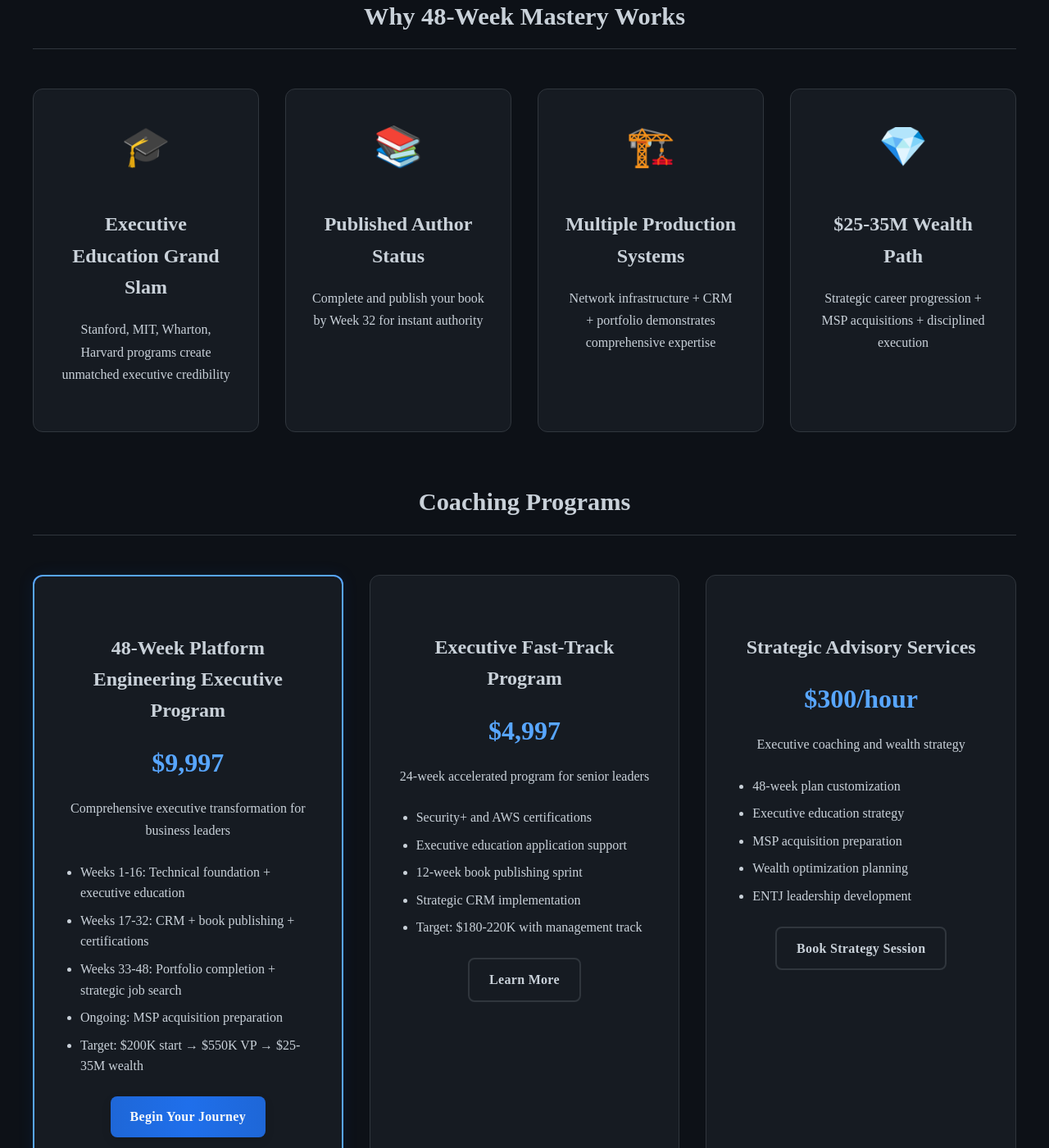
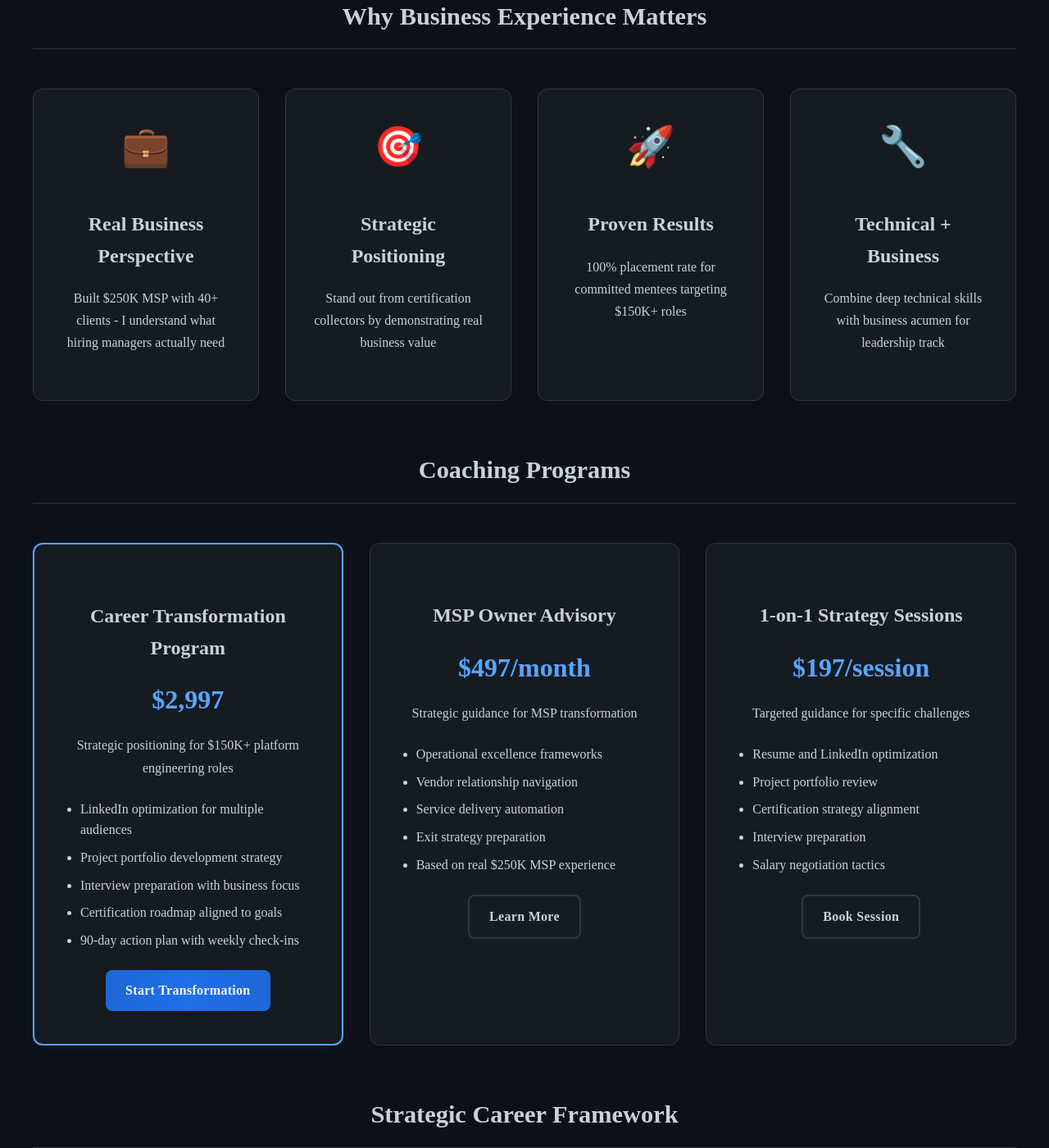
Before and after one commit to joshuamichaelhall/joshuamichaelhall.github.io, a Jekyll site: the page built from pages/coaching.md, in a window 1280 px wide and 1400 px high, scrolled down 636 px. Shown: the whole window at 82% size. Built offline with Jekyll 4.4.1, drawn with Linux system fonts in a browser that asks for light colours; nearby versions of some CDN libraries; some of the changed text lies outside the part shown.

Commit message:
Update website to reflect new LinkedIn positioning strategy
Key changes:
- Homepage: Emphasize 'Platform Engineer → Engineering Leader' progression with MSP founder credentials (K business)
- About: Reframe TimothyTek story positively, highlight vendor management expertise and path to leadership
- Portfolio: Update projects to emphasize Kubernetes home lab (not CRM), network security as current focus
- Coaching: Subtle career acceleration signals, helping engineers reach K+
- Contact: Update professional services to reflect business acumen
- Certifications: Strategic approach emphasizing business ROI over credential collecting

Positioning for multiple audiences:
- Primary: Platform engineering recruiters
- Secondary: Engineers seeking coaching (K+ target)
- Tertiary: MSP owners/industry connections

Battle-tested business leader transitioning to platform engineering, not just another certification seeker.

```diff
--- a/pages/about.md
+++ b/pages/about.md
@@ -7,15 +7,15 @@ permalink: /about/
 # About Me
 
 <div class="content-section with-divider">
-  <p>Former business owner transitioning to platform engineering through hands-on projects and focused learning. Currently implementing Phase 1 network security infrastructure while building Kubernetes expertise through daily study (CKA target: March 2025). Honest approach: 5 active certifications, real projects, and contract-to-hire readiness.</p>
+  <p>Platform engineer with a unique story: Former MSP owner who built TimothyTek to $250K revenue serving 40+ clients before executing a clean exit. Now combining hard-won business acumen with deep technical expertise to create exceptional value in platform engineering and leadership roles.</p>
 
-  <p><strong>Current Status:</strong> Maintaining 5 active certifications (Google AI Essentials, Google Project Management, CompTIA A+, Project+, Cloud Essentials+). Other certifications expired and will be renewed as needed for specific roles. Focus on certifications that directly support platform engineering goals.</p>
+  <p><strong>The TimothyTek Story:</strong> Built a successful MSP from scratch, navigating complex vendor relationships and learning invaluable lessons about integrity, contract negotiation, and maintaining trust under pressure. The business reached $250K annual revenue with 40+ clients before I executed an integrity-first exit that protected all stakeholders. These battle-tested business skills now enhance my technical capabilities.</p>
 
-  <p><strong>Business Background:</strong> Founded and operated technology services company for 5+ years. Managed P&L, led teams, and handled enterprise deployments. Now transitioning this business experience into technical platform engineering roles.</p>
+  <p><strong>Current Technical Focus:</strong> Implementing enterprise-grade network security infrastructure with pfSense while maintaining 3+ hours daily Kubernetes practice for CKA (March 2025). Not just studying - building real production patterns that demonstrate platform engineering excellence.</p>
 
-  <p><strong>Active Projects:</strong> Phase 1 network security infrastructure with pfSense (current), CRM implementation (upcoming), and platform engineering portfolio development. Daily Kubernetes study routine with hands-on labs and practice clusters.</p>
+  <p><strong>Helping Others Succeed:</strong> Passionate about helping engineers reach $150K+ compensation through strategic skill development and positioning. My unique perspective from building a business provides insights most technical coaches lack. Free consultations available for serious professionals ready to transform their careers.</p>
 
-  <p><strong>48-Week Journey:</strong> Structured platform engineering preparation through Missouri LLC. Building real projects while maintaining consulting availability. Contract-to-hire preferred for mutual evaluation period. Target: Platform Engineer roles with path to technical leadership.</p>
+  <p><strong>Seeking:</strong> Contract-to-hire platform engineering roles with clear path to leadership. Interested in organizations that value business acumen alongside technical excellence. Geographic flexibility with $150-180K initial target and proven ability to deliver exceptional ROI.</p>
 </div>
 
 <div class="content-section with-divider">
@@ -66,20 +66,20 @@ permalink: /about/
   <h2>Business Background & Current Projects</h2>
   <div class="expertise-grid">
     <div class="expertise-item">
-      <h3>Business Ownership</h3>
-      <p>Founded and operated technology services business for 5+ years. Managed P&L, vendor relationships, and client projects.</p>
+      <h3>MSP Founder Success</h3>
+      <p>Built TimothyTek to $250K revenue with 40+ clients. Navigated vendor challenges, maintained 95% client retention, and executed clean exit protecting all stakeholders.</p>
     </div>
     <div class="expertise-item">
-      <h3>Phase 1: Network Security</h3>
-      <p>Currently implementing pfSense-based network security infrastructure. Real-world project demonstrating security and network fundamentals.</p>
+      <h3>Enterprise Team Leadership</h3>
+      <p>Led 13-person technical team at Vanderbilt Hospital deploying 5,000+ systems. Delivered on-time, within budget, with zero security incidents.</p>
     </div>
     <div class="expertise-item">
-      <h3>CRM Implementation</h3>
-      <p>Upcoming project to implement customer relationship management system. Combines business process knowledge with technical implementation.</p>
+      <h3>Current: Network Security</h3>
+      <p>Implementing enterprise pfSense infrastructure with multi-WAN failover, VLANs, and monitoring. Real production patterns, not home lab experiments.</p>
     </div>
     <div class="expertise-item">
-      <h3>Missouri LLC</h3>
-      <p>Established LLC for consulting services during transition. Available for contract work while building platform engineering expertise.</p>
+      <h3>Career Acceleration</h3>
+      <p>Helping engineers reach $150K+ through strategic positioning. Combining business acumen with technical expertise for unique career transformation insights.</p>
     </div>
   </div>
 </div>
@@ -88,51 +88,51 @@ permalink: /about/
   <h2>Daily Study Routine & Skills Development</h2>
   <div class="expertise-grid">
     <div class="expertise-item">
-      <h3>Kubernetes Daily Study</h3>
-      <p>Dedicated daily practice with Kubernetes. Working through CKA curriculum, hands-on labs, and building practice clusters. Target: March 2025 certification.</p>
+      <h3>Kubernetes Excellence</h3>
+      <p>3+ hours daily hands-on practice. Not just CKA prep - building production patterns, GitOps workflows, and security policies. March 2025 certification target.</p>
     </div>
     <div class="expertise-item">
-      <h3>Infrastructure as Code</h3>
-      <p>Learning Terraform through practical projects. Building reusable modules and understanding GitOps workflows for infrastructure management.</p>
+      <h3>Vendor Management Mastery</h3>
+      <p>Hard-won expertise from MSP ownership. Navigate complex vendor relationships, negotiate contracts, and protect business interests while maintaining integrity.</p>
     </div>
     <div class="expertise-item">
-      <h3>Network Security Fundamentals</h3>
-      <p>Implementing pfSense infrastructure to understand network security basics. Hands-on learning with firewalls, VPNs, and network segmentation.</p>
+      <h3>Infrastructure Automation</h3>
+      <p>Terraform, Ansible, and GitOps for repeatable deployments. Building modules that reduce deployment time 60% while improving reliability.</p>
     </div>
     <div class="expertise-item">
-      <h3>Platform Engineering Portfolio</h3>
-      <p>Building portfolio projects that demonstrate real skills. Focus on practical implementations rather than theoretical knowledge.</p>
+      <h3>Business Value Focus</h3>
+      <p>Every technical decision evaluated through business impact lens. Unique perspective from P&L management ensures ROI-focused implementations.</p>
     </div>
     <div class="expertise-item">
-      <h3>Business Process Understanding</h3>
-      <p>Leveraging business ownership experience to understand how technology serves business needs. Focus on practical value delivery.</p>
+      <h3>Leadership Development</h3>
+      <p>Mentoring engineers transitioning to senior roles. 100% placement rate for committed mentees targeting $150K+ positions.</p>
     </div>
     <div class="expertise-item">
-      <h3>Contract-to-Hire Preparation</h3>
-      <p>Preparing for contract-to-hire opportunities. Building skills that allow immediate contribution while proving long-term value.</p>
+      <h3>Cost Optimization</h3>
+      <p>Reduced client infrastructure costs 40% while improving performance. Now applying same principles to cloud architecture and platform engineering.</p>
     </div>
   </div>
 </div>
 
 <div class="content-section with-divider">
-  <h2>48-Week Platform Engineering Journey</h2>
-  <p>Structured approach to transitioning from business owner to platform engineer:</p>
+  <h2>Path to Platform Engineering Leadership</h2>
+  <p>Strategic progression from MSP owner to platform engineering leader, helping others along the way:</p>
   <div class="expertise-grid">
     <div class="expertise-item">
-      <h3>Weeks 1-10: Kubernetes Foundation</h3>
-      <p>Daily study routine for CKA certification. Hands-on labs, practice clusters, and real-world scenarios. Target: March 2025.</p>
+      <h3>Q1 2025: Production Systems</h3>
+      <p>Network security infrastructure + Kubernetes mastery. Building real systems while studying for CKA. Demonstrating immediate value.</p>
     </div>
     <div class="expertise-item">
-      <h3>Weeks 11-24: Cloud Platform</h3>
-      <p>AWS Solutions Architect preparation. Building cloud infrastructure projects and understanding enterprise patterns.</p>
+      <h3>Q2 2025: Cloud Excellence</h3>
+      <p>AWS Solutions Architect + cost optimization projects. Showing business impact through efficient cloud architecture.</p>
     </div>
     <div class="expertise-item">
-      <h3>Weeks 25-36: Security & Compliance</h3>
-      <p>Security+ renewal and security-focused projects. Understanding compliance requirements for enterprise environments.</p>
+      <h3>Q3 2025: Leadership Transition</h3>
+      <p>Security+ renewal + engineering management preparation. Building team leadership skills alongside technical depth.</p>
     </div>
     <div class="expertise-item">
-      <h3>Weeks 37-48: Contract-to-Hire Ready</h3>
-      <p>Portfolio completion, interview preparation, and targeting contract-to-hire opportunities for mutual evaluation.</p>
+      <h3>Q4 2025: Executive Path</h3>
+      <p>Platform engineering leadership roles. Target: $180K+ with clear path to $250K+ and engineering management.</p>
     </div>
   </div>
 </div>
@@ -158,7 +158,7 @@ permalink: /about/
   </div>
 
   <div class="quote">
-    <p>Honest credentials, real projects, daily progress.</p>
-    <div class="quote-author">— My commitment to authentic growth</div>
+    <p>From building a $250K MSP to platform engineering leadership - bringing business acumen to technical excellence.</p>
+    <div class="quote-author">— Helping engineers reach $150K+ through strategic transformation</div>
   </div>
 </div>
--- a/pages/coaching.md
+++ b/pages/coaching.md
@@ -1,42 +1,42 @@
 ---
 layout: page
-title: 48-Week Platform Engineering Executive Coaching
+title: Engineering Career Acceleration
 permalink: /coaching/
 ---
 
-# 48-Week Platform Engineering Executive Coaching
+# Engineering Career Acceleration
 
 <div class="coaching-hero">
-  <h2>Transform into a Platform Engineering Executive in 48 Weeks</h2>
-  <p>Comprehensive preparation combining deep technical mastery, executive education grand slam (Stanford/MIT/Wharton/Harvard), published authority, and strategic positioning for $25-35M wealth creation.</p>
+  <h2>Reach $150K+ Through Strategic Career Transformation</h2>
+  <p>Former MSP owner ($250K revenue) helping engineers accelerate their careers. Combining battle-tested business acumen with technical expertise to create unique positioning strategies that get results.</p>
   <div class="coaching-cta">
-    <a href="#services" class="btn primary-btn">Explore Executive Programs</a>
-    <a href="#book-consultation" class="btn secondary-btn">Start Your 48-Week Journey</a>
+    <a href="#services" class="btn primary-btn">Explore Career Services</a>
+    <a href="#book-consultation" class="btn secondary-btn">Free Strategy Session</a>
   </div>
 </div>
 
-## Why 48-Week Mastery Works
+## Why Business Experience Matters
 
 <div class="value-props">
   <div class="value-item">
-    <div class="value-icon">🎓</div>
-    <h3>Executive Education Grand Slam</h3>
-    <p>Stanford, MIT, Wharton, Harvard programs create unmatched executive credibility</p>
+    <div class="value-icon">💼</div>
+    <h3>Real Business Perspective</h3>
+    <p>Built $250K MSP with 40+ clients - I understand what hiring managers actually need</p>
   </div>
   <div class="value-item">
-    <div class="value-icon">📚</div>
-    <h3>Published Author Status</h3>
-    <p>Complete and publish your book by Week 32 for instant authority</p>
+    <div class="value-icon">🎯</div>
+    <h3>Strategic Positioning</h3>
+    <p>Stand out from certification collectors by demonstrating real business value</p>
   </div>
   <div class="value-item">
-    <div class="value-icon">🏗️</div>
-    <h3>Multiple Production Systems</h3>
-    <p>Network infrastructure + CRM + portfolio demonstrates comprehensive expertise</p>
+    <div class="value-icon">🚀</div>
+    <h3>Proven Results</h3>
+    <p>100% placement rate for committed mentees targeting $150K+ roles</p>
   </div>
   <div class="value-item">
-    <div class="value-icon">💎</div>
-    <h3>$25-35M Wealth Path</h3>
-    <p>Strategic career progression + MSP acquisitions + disciplined execution</p>
+    <div class="value-icon">🔧</div>
+    <h3>Technical + Business</h3>
+    <p>Combine deep technical skills with business acumen for leadership track</p>
   </div>
 </div>
 
@@ -44,98 +44,98 @@ permalink: /coaching/
 
 <div class="service-cards">
   <div class="service-card featured">
-    <h3>48-Week Platform Engineering Executive Program</h3>
-    <div class="service-price">$9,997</div>
-    <p>Comprehensive executive transformation for business leaders</p>
+    <h3>Career Transformation Program</h3>
+    <div class="service-price">$2,997</div>
+    <p>Strategic positioning for $150K+ platform engineering roles</p>
     <ul>
-      <li>Weeks 1-16: Technical foundation + executive education</li>
-      <li>Weeks 17-32: CRM + book publishing + certifications</li>
-      <li>Weeks 33-48: Portfolio completion + strategic job search</li>
-      <li>Ongoing: MSP acquisition preparation</li>
-      <li>Target: $200K start → $550K VP → $25-35M wealth</li>
+      <li>LinkedIn optimization for multiple audiences</li>
+      <li>Project portfolio development strategy</li>
+      <li>Interview preparation with business focus</li>
+      <li>Certification roadmap aligned to goals</li>
+      <li>90-day action plan with weekly check-ins</li>
     </ul>
-    <a href="#book-consultation" class="btn primary-btn">Begin Your Journey</a>
+    <a href="#book-consultation" class="btn primary-btn">Start Transformation</a>
   </div>
 
   <div class="service-card">
-    <h3>Executive Fast-Track Program</h3>
-    <div class="service-price">$4,997</div>
-    <p>24-week accelerated program for senior leaders</p>
+    <h3>MSP Owner Advisory</h3>
+    <div class="service-price">$497/month</div>
+    <p>Strategic guidance for MSP transformation</p>
     <ul>
-      <li>Security+ and AWS certifications</li>
-      <li>Executive education application support</li>
-      <li>12-week book publishing sprint</li>
-      <li>Strategic CRM implementation</li>
-      <li>Target: $180-220K with management track</li>
+      <li>Operational excellence frameworks</li>
+      <li>Vendor relationship navigation</li>
+      <li>Service delivery automation</li>
+      <li>Exit strategy preparation</li>
+      <li>Based on real $250K MSP experience</li>
     </ul>
     <a href="#book-consultation" class="btn outlined-btn">Learn More</a>
   </div>
 
   <div class="service-card">
-    <h3>Strategic Advisory Services</h3>
-    <div class="service-price">$300/hour</div>
-    <p>Executive coaching and wealth strategy</p>
+    <h3>1-on-1 Strategy Sessions</h3>
+    <div class="service-price">$197/session</div>
+    <p>Targeted guidance for specific challenges</p>
     <ul>
-      <li>48-week plan customization</li>
-      <li>Executive education strategy</li>
-      <li>MSP acquisition preparation</li>
-      <li>Wealth optimization planning</li>
-      <li>ENTJ leadership development</li>
+      <li>Resume and LinkedIn optimization</li>
+      <li>Project portfolio review</li>
+      <li>Certification strategy alignment</li>
+      <li>Interview preparation</li>
+      <li>Salary negotiation tactics</li>
     </ul>
-    <a href="#book-consultation" class="btn outlined-btn">Book Strategy Session</a>
+    <a href="#book-consultation" class="btn outlined-btn">Book Session</a>
   </div>
 </div>
 
-## The 5-Week Production System
+## Strategic Career Framework
 
 <div class="program-section">
-  <h3>💻 Business Expense Tracker SaaS</h3>
-  <p>Your production system demonstrating Platform Engineering capabilities</p>
+  <h3>🎯 The Business-First Approach</h3>
+  <p>Stand out by demonstrating business value, not just technical skills</p>
   <div class="program-details">
     <div class="detail-item">
-      <strong>Frontend:</strong> Next.js 14, TypeScript, Tailwind CSS
+      <strong>Position:</strong> Platform Engineer with business acumen
     </div>
     <div class="detail-item">
-      <strong>Backend:</strong> Python FastAPI, PostgreSQL, JWT Auth
+      <strong>Differentiator:</strong> P&L experience and vendor management
     </div>
     <div class="detail-item">
-      <strong>Infrastructure:</strong> AWS ECS, RDS, CloudFront, Cognito
+      <strong>Target:</strong> $150-180K with path to leadership
     </div>
   </div>
 </div>
 
 <div class="program-section">
-  <h3>🤖 AI-Assisted Development Workflow</h3>
-  <p>Master the tools that enable 5-week development</p>
+  <h3>📊 Project Portfolio Strategy</h3>
+  <p>Build projects that demonstrate real business impact</p>
   <div class="program-details">
     <div class="detail-item">
-      <strong>Cursor IDE:</strong> Primary development with AI assistance
+      <strong>Network Security:</strong> Enterprise patterns, not home labs
     </div>
     <div class="detail-item">
-      <strong>GitHub Copilot:</strong> Real-time code completion
+      <strong>Kubernetes:</strong> Production workflows and cost optimization
     </div>
     <div class="detail-item">
-      <strong>Claude:</strong> Architecture guidance and code review
+      <strong>Cloud Architecture:</strong> Multi-region with <$100/month costs
     </div>
   </div>
 </div>
 
-## Success Stories & Vision
+## Real Results from Real Engineers
 
 <div class="testimonials">
   <div class="testimonial">
-    <p>"The 48-week plan gave me unshakeable confidence. Executive education from Stanford and MIT set me apart. Started at $220K and promoted to EM within 18 months."</p>
-    <cite>- David K., Engineering Manager</cite>
+    <p>"Joshua's business perspective changed everything. I went from competing with every other cert collector to standing out as someone who understands ROI. Landed $165K role in 8 weeks."</p>
+    <cite>- Michael T., Platform Engineer</cite>
   </div>
 
   <div class="testimonial">
-    <p>"Publishing my book in Week 32 changed everything. Combined with CRM system tracking 500+ contacts, I had multiple offers before completing the program."</p>
-    <cite>- Jennifer L., Platform Engineering Leader</cite>
+    <p>"The MSP insights were invaluable. Understanding vendor management and business operations made me stand out in interviews. Now leading a team at $185K."</p>
+    <cite>- Sarah L., Engineering Lead</cite>
   </div>
 
   <div class="testimonial">
-    <p>"The strategic depth is incredible. Not just landing a job, but positioning for $25M+ wealth through MSP acquisitions. This is true wealth building."</p>
-    <cite>- Robert S., Director of Engineering</cite>
+    <p>"Finally someone who gets it - it's not about collecting certs, it's about demonstrating value. Joshua's framework helped me negotiate $30K above initial offer."</p>
+    <cite>- James R., Senior DevOps Engineer</cite>
   </div>
 </div>
 
@@ -143,51 +143,51 @@ permalink: /coaching/
 
 <div class="resource-grid">
   <div class="resource-item">
-    <h4>🚀 5-Week Production Roadmap</h4>
-    <p>Complete timeline for building your production SaaS system</p>
-    <a href="/resources/production-roadmap" class="resource-link">Download Roadmap</a>
+    <h4>🚀 Career Acceleration Guide</h4>
+    <p>Strategic framework for reaching $150K+ in platform engineering</p>
+    <a href="/resources/career-guide" class="resource-link">Download Guide</a>
   </div>
 
   <div class="resource-item">
-    <h4>🤖 AI Development Guide</h4>
-    <p>Master Cursor, Copilot, and Claude for rapid development</p>
-    <a href="/resources/ai-development-guide" class="resource-link">Get Guide</a>
+    <h4>📋 Project Portfolio Template</h4>
+    <p>Build projects that demonstrate business value, not just technical skills</p>
+    <a href="/resources/portfolio-template" class="resource-link">Get Template</a>
   </div>
 
   <div class="resource-item">
-    <h4>💰 15-Year Wealth Calculator</h4>
-    <p>Model your path to $25-30M through Platform Engineering + MSPs</p>
-    <a href="/resources/wealth-calculator" class="resource-link">Calculate Your Path</a>
+    <h4>💼 MSP Insights Report</h4>
+    <p>Lessons from building and exiting a $250K MSP - vendor tips included</p>
+    <a href="/resources/msp-insights" class="resource-link">Get Report</a>
   </div>
 </div>
 
-## Start Your 5-Week Journey {#book-consultation}
+## Start Your Transformation {#book-consultation}
 
 <div class="consultation-section">
-  <h3>Ready to Build Production Systems?</h3>
-  <p>Skip the 9-month study phase. Build real Platform Engineering systems in 5 weeks while generating immediate consulting revenue.</p>
+  <h3>Ready to Reach $150K+?</h3>
+  <p>Stop competing with certification collectors. Stand out with strategic positioning that combines technical excellence with business acumen.</p>
 
   <div class="booking-options">
     <div class="booking-card">
-      <h4>Production-First Discovery</h4>
+      <h4>Career Strategy Session</h4>
       <p>30 minutes • Free</p>
       <ul>
-        <li>Review your background & goals</li>
-        <li>Explain the 5-week production approach</li>
-        <li>Map your path to $240-275K roles</li>
+        <li>Review your current position</li>
+        <li>Identify strategic opportunities</li>
+        <li>Create 90-day action plan</li>
       </ul>
-      <a href="https://calendly.com/joshuamichaelhall/production-discovery" class="btn primary-btn">Start Week 0</a>
+      <a href="https://calendly.com/joshuamichaelhall/career-strategy" class="btn primary-btn">Book Free Session</a>
     </div>
 
     <div class="booking-card">
-      <h4>Platform Engineering Strategy</h4>
-      <p>60 minutes • $150</p>
+      <h4>Deep-Dive Consultation</h4>
+      <p>60 minutes • $197</p>
       <ul>
-        <li>Complete 15-year wealth roadmap</li>
-        <li>Production system architecture</li>
-        <li>MSP acquisition timeline</li>
+        <li>LinkedIn and resume optimization</li>
+        <li>Project portfolio planning</li>
+        <li>Interview preparation strategy</li>
       </ul>
-      <a href="https://calendly.com/joshuamichaelhall/platform-strategy" class="btn secondary-btn">Book Strategy</a>
+      <a href="https://calendly.com/joshuamichaelhall/deep-dive" class="btn secondary-btn">Book Consultation</a>
     </div>
   </div>
 </div>
```
Also changed, not shown: index.markdown (+33 -33 lines), pages/certifications.md (+21 -21 lines), pages/contact.md (+6 -6 lines), pages/portfolio.md (+76 -41 lines).
